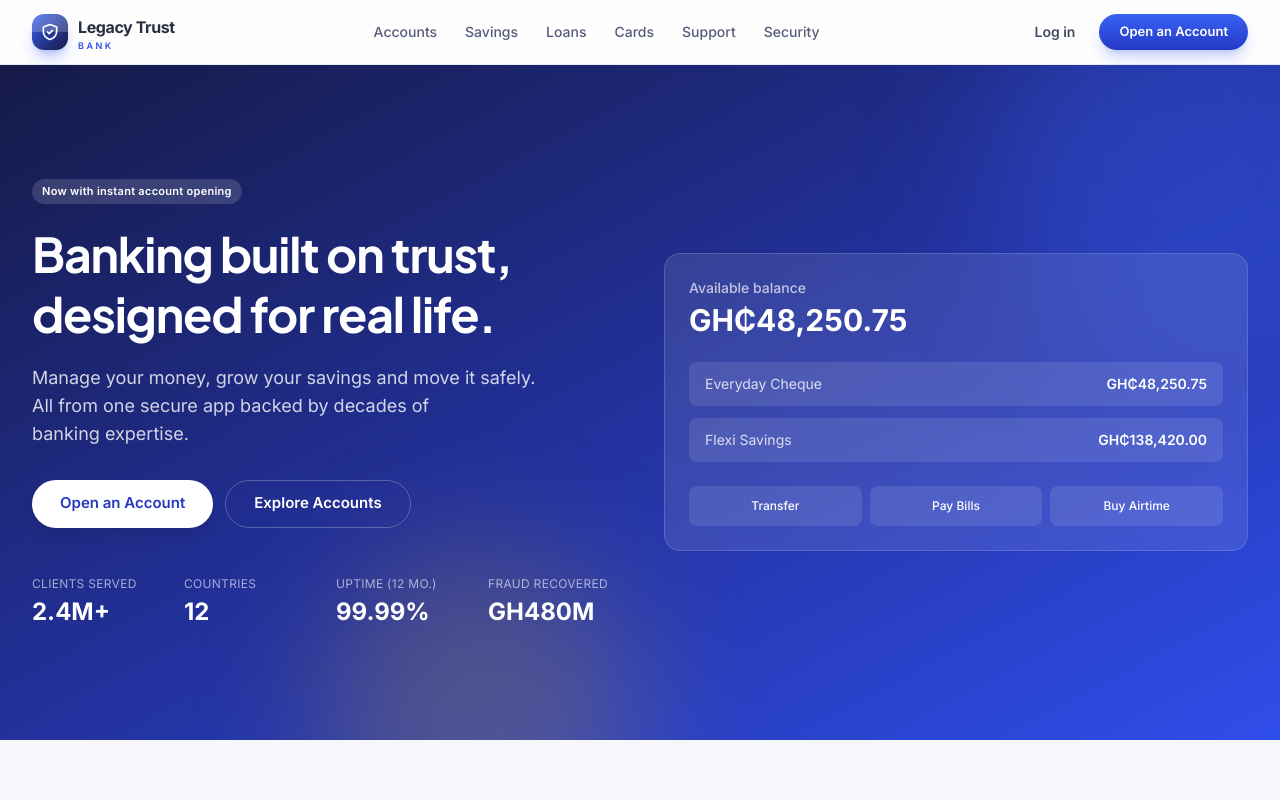
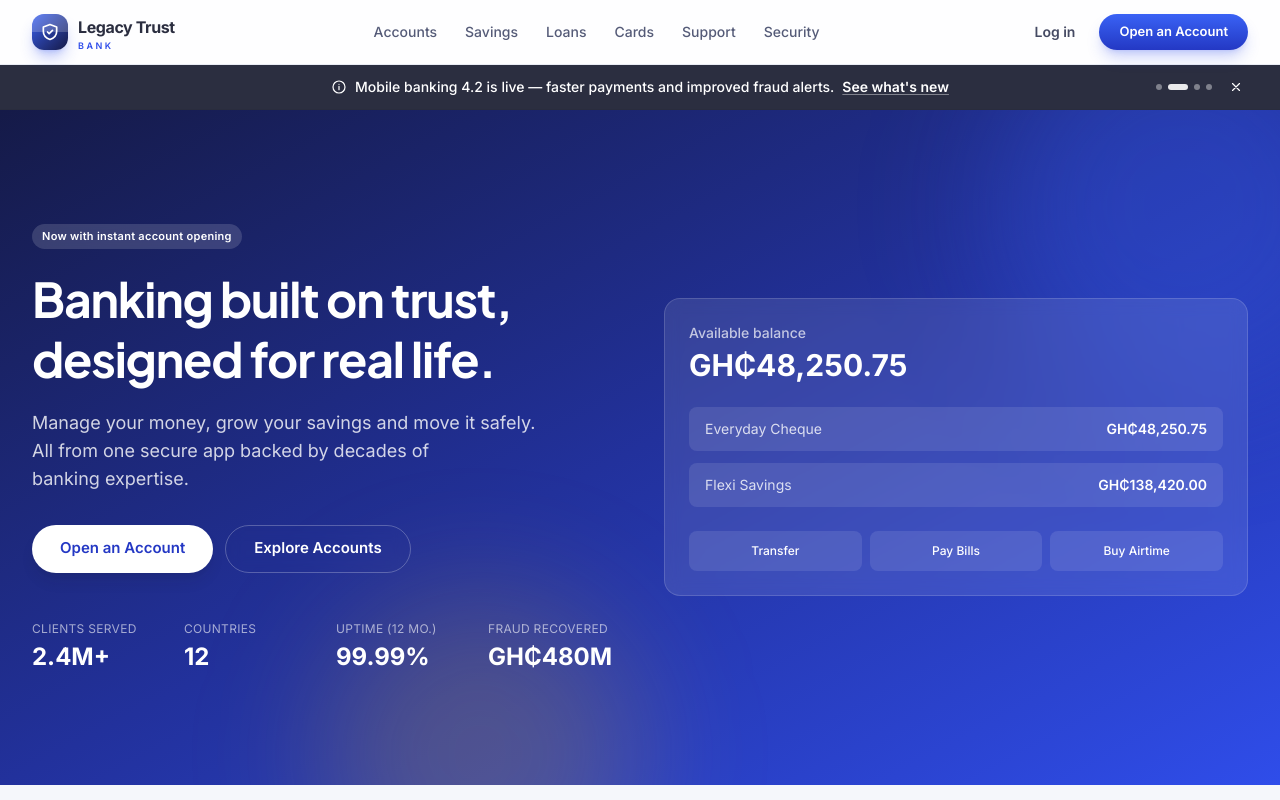
Before and after one commit to py4Charles/legacy-trust-bank, a React (Vite) app in the folder frontend/: page / in a window 1280 px wide. Shown: the top 800 px of the page. Built offline with nearby package versions, Linux system fonts and the light colour scheme.

Commit message:
feat: update currency format for fraud recovery value and date formatting to align with local standards

```diff
--- /dev/null
+++ b/frontend/src/components/layout/AnnouncementBanner.tsx
@@ -0,0 +1,134 @@
+import { useEffect, useState, type ReactNode } from "react";
+import { Link } from "react-router-dom";
+import { Container } from "@/components/ui/Container";
+import { bannerMessages } from "@/data/mock";
+import { cn } from "@/lib/utils";
+import type { BannerTone } from "@/types";
+
+const ROTATE_MS = 6000;
+
+const toneStyles: Record<BannerTone, string> = {
+  promotion:
+    "bg-gradient-to-r from-brand-700 via-brand-600 to-brand-500 text-white",
+  update: "bg-ink-900 text-white",
+  alert: "bg-accent-500 text-ink-950",
+};
+
+const toneIcons: Record<BannerTone, ReactNode> = {
+  promotion: (
+    <>
+      <path d="M20.6 13.4 13.4 20.6a2 2 0 0 1-2.8 0l-7.2-7.2A2 2 0 0 1 2.8 12V5a2 2 0 0 1 2-2h7a2 2 0 0 1 1.4.6l7.4 7.4a2 2 0 0 1 0 2.8Z" />
+      <circle cx="7.5" cy="7.5" r="1.2" />
+    </>
+  ),
+  update: (
+    <>
+      <circle cx="12" cy="12" r="9" />
+      <path d="M12 11v5M12 8h.01" />
+    </>
+  ),
+  alert: (
+    <>
+      <path d="M18 8a6 6 0 1 0-12 0c0 7-3 9-3 9h18s-3-2-3-9" />
+      <path d="M13.7 21a2 2 0 0 1-3.4 0" />
+    </>
+  ),
+};
+
+export function AnnouncementBanner() {
+  const [dismissed, setDismissed] = useState(false);
+  const [index, setIndex] = useState(0);
+
+  useEffect(() => {
+    if (dismissed || bannerMessages.length < 2) return;
+    const timer = window.setTimeout(
+      () => setIndex((current) => (current + 1) % bannerMessages.length),
+      ROTATE_MS,
+    );
+    return () => window.clearTimeout(timer);
+  }, [dismissed, index]);
+
+  if (dismissed || bannerMessages.length === 0) return null;
+
+  const message = bannerMessages[index] ?? bannerMessages[0];
+
+  return (
+    <div
+      role="region"
+      aria-label="Announcements"
+      className={cn("relative border-b border-black/5", toneStyles[message.tone])}
+    >
+      <Container className="grid grid-cols-[1fr_auto_1fr] items-center gap-3 py-2.5">
+        <span aria-hidden="true" />
+
+        <p
+          className="flex items-center justify-center gap-2 text-center text-sm"
+          aria-live="polite"
+        >
+          <svg
+            viewBox="0 0 24 24"
+            fill="none"
+            stroke="currentColor"
+            strokeWidth="1.8"
+            strokeLinecap="round"
+            strokeLinejoin="round"
+            className="hidden h-4 w-4 shrink-0 sm:block"
+            aria-hidden="true"
+          >
+            {toneIcons[message.tone]}
+          </svg>
+          <span className="font-medium">{message.message}</span>
+          {message.link ? (
+            <Link
+              to={message.link.to}
+              className="font-semibold underline decoration-current/40 underline-offset-2 transition-opacity hover:opacity-80"
+            >
+              {message.link.label}
+            </Link>
+          ) : null}
+        </p>
+
+        <div className="flex items-center justify-end gap-3">
+          {bannerMessages.length > 1 ? (
+            <div className="hidden items-center gap-1.5 sm:flex">
+              {bannerMessages.map((item, i) => (
+                <button
+                  key={item.id}
+                  type="button"
+                  onClick={() => setIndex(i)}
+                  aria-label={`Show announcement ${i + 1} of ${bannerMessages.length}`}
+                  aria-current={i === index}
+                  className={cn(
+                    "h-1.5 rounded-full transition-all",
+                    i === index
+                      ? "w-5 bg-current opacity-90"
+                      : "w-1.5 bg-current opacity-40 hover:opacity-70",
+                  )}
+                />
+              ))}
+            </div>
+          ) : null}
+
+          <button
+            type="button"
+            onClick={() => setDismissed(true)}
+            aria-label="Dismiss announcements"
+            className="inline-flex h-6 w-6 items-center justify-center rounded-md transition-opacity hover:opacity-80"
+          >
+            <svg
+              viewBox="0 0 24 24"
+              fill="none"
+              stroke="currentColor"
+              strokeWidth="2"
+              strokeLinecap="round"
+              className="h-3.5 w-3.5"
+              aria-hidden="true"
+            >
+              <path d="M6 6l12 12M6 18 18 6" />
+            </svg>
+          </button>
+        </div>
+      </Container>
+    </div>
+  );
+}
--- a/frontend/src/components/layout/DashboardLayout.tsx
+++ b/frontend/src/components/layout/DashboardLayout.tsx
@@ -1,6 +1,7 @@
 import { useMemo, useState } from "react";
 import { Link, NavLink, Outlet, useNavigate } from "react-router-dom";
 import { Logo } from "./Logo";
+import { AnnouncementBanner } from "./AnnouncementBanner";
 import { Badge } from "@/components/ui/Badge";
 import { useAuthStore } from "@/store/auth";
 import { notifications } from "@/data/mock";
@@ -325,6 +326,8 @@ export function DashboardLayout() {
           </div>
         </header>
 
+        <AnnouncementBanner />
+
         <main className="flex-1 p-4 sm:p-8">
           <div className="mx-auto w-full max-w-6xl">
             <Outlet />
--- a/frontend/src/components/layout/PublicLayout.tsx
+++ b/frontend/src/components/layout/PublicLayout.tsx
@@ -1,11 +1,13 @@
 import { Outlet } from "react-router-dom";
 import { PublicHeader } from "./PublicHeader";
 import { PublicFooter } from "./PublicFooter";
+import { AnnouncementBanner } from "./AnnouncementBanner";
 
 export function PublicLayout() {
   return (
     <div className="flex min-h-screen flex-col">
       <PublicHeader />
+      <AnnouncementBanner />
       <main className="flex-1">
         <Outlet />
       </main>
--- a/frontend/src/data/mock.ts
+++ b/frontend/src/data/mock.ts
@@ -1,5 +1,6 @@
 import type {
   Account,
+  BannerMessage,
   NotificationItem,
   PaymentCard,
   PendingApproval,
@@ -438,6 +439,35 @@ export const notifications: NotificationItem[] = [
   },
 ];
 
+export const bannerMessages: BannerMessage[] = [
+  {
+    id: "bnr-promo-fees",
+    tone: "promotion",
+    message:
+      "Zero monthly fees on new Everyday Cheque Accounts until 31 December.",
+    link: { label: "Open an account", to: "/register" },
+  },
+  {
+    id: "bnr-update-app",
+    tone: "update",
+    message:
+      "Mobile banking 4.2 is live — faster payments and improved fraud alerts.",
+    link: { label: "See what's new", to: "/support" },
+  },
+  {
+    id: "bnr-alert-scam",
+    tone: "alert",
+    message: "Never share your OTP or PIN. We will never ask for them.",
+    link: { label: "Security centre", to: "/security" },
+  },
+  {
+    id: "bnr-promo-savings",
+    tone: "promotion",
+    message: "Lock in up to 9.5% p.a. on a 12-month fixed deposit.",
+    link: { label: "View rates", to: "/products/savings" },
+  },
+];
+
 export const demoUser = {
   email: "thandi.mokoena@legacytrust.example",
   password: "Demo@1234",
--- a/frontend/src/lib/format.ts
+++ b/frontend/src/lib/format.ts
@@ -18,7 +18,7 @@ export function formatSignedCurrency(amount: number, currency = "GHS"): string {
 }
 
 export function formatDate(iso: string): string {
-  return new Intl.DateTimeFormat("en-ZA", {
+  return new Intl.DateTimeFormat("en-GH", {
     day: "2-digit",
     month: "short",
     year: "numeric",
--- a/frontend/src/pages/public/HomePage.tsx
+++ b/frontend/src/pages/public/HomePage.tsx
@@ -10,7 +10,7 @@ const stats = [
   { label: "Clients served", value: "2.4M+" },
   { label: "Countries", value: "12" },
   { label: "Uptime (12 mo.)", value: "99.99%" },
-  { label: "Fraud recovered", value: "GH480M" },
+  { label: "Fraud recovered", value: "GH₵480M" },
 ];
 
 const trustSignals = [
```
Also changed, not shown: frontend/src/types/index.ts (+14 -0 lines).
